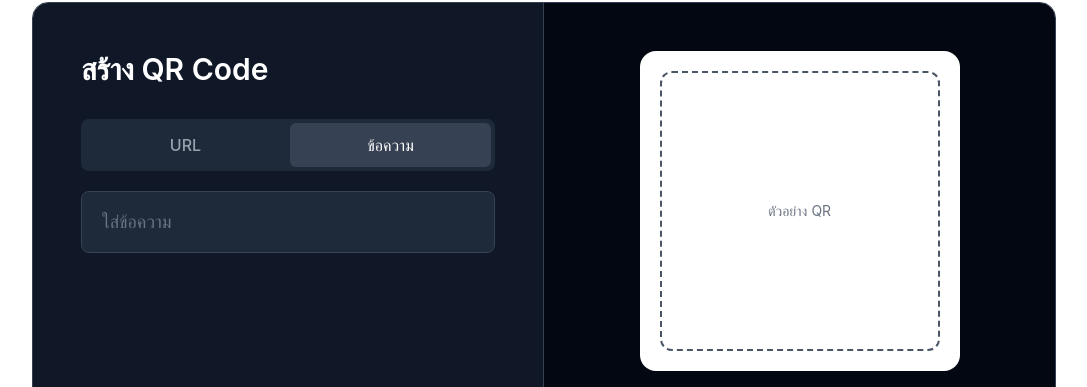
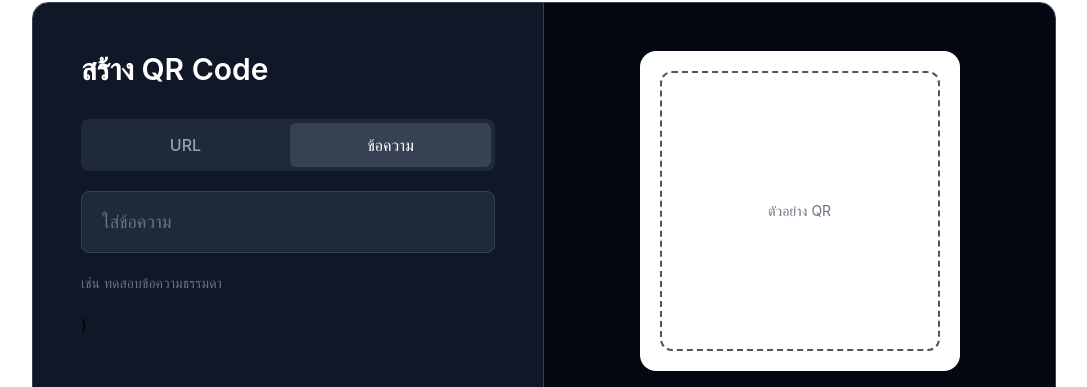
Before and after one commit to KBook22/Serverless-Project-JBPT, a React (Vite) app in the folder app/frontend/: page / in a window 1280 px wide. Both pictures are taken after a click on the button "ข้อความ". Shown: the part 153-540 px from the top of the page, without its empty margins (96-1183 px from the left). Built offline with nearby package versions, Linux system fonts and the light colour scheme; no server answers.

Commit message:
feat: add example plain text

```diff
--- a/app/frontend/src/components/InputTabs.tsx
+++ b/app/frontend/src/components/InputTabs.tsx
@@ -37,6 +37,9 @@ export function InputTabs({ inputType, setInputType, content, setContent }: Prop
       {inputType === 'url' && (
         <p className="text-gray-500 text-sm">เช่น https://example.com/</p>
       )}
+      {inputType === 'plaintext'&&(
+        <p className='text-gray-500 text-sm'>เช่น ทดสอบข้อความธรรมดา</p>
+      )})
     </div>
   );
 }
```
